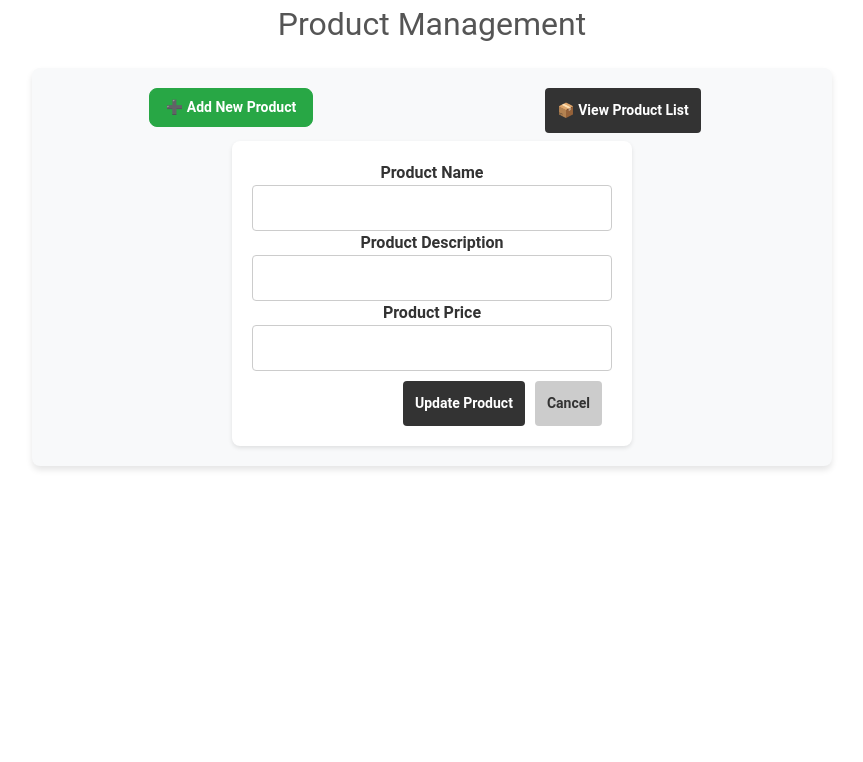
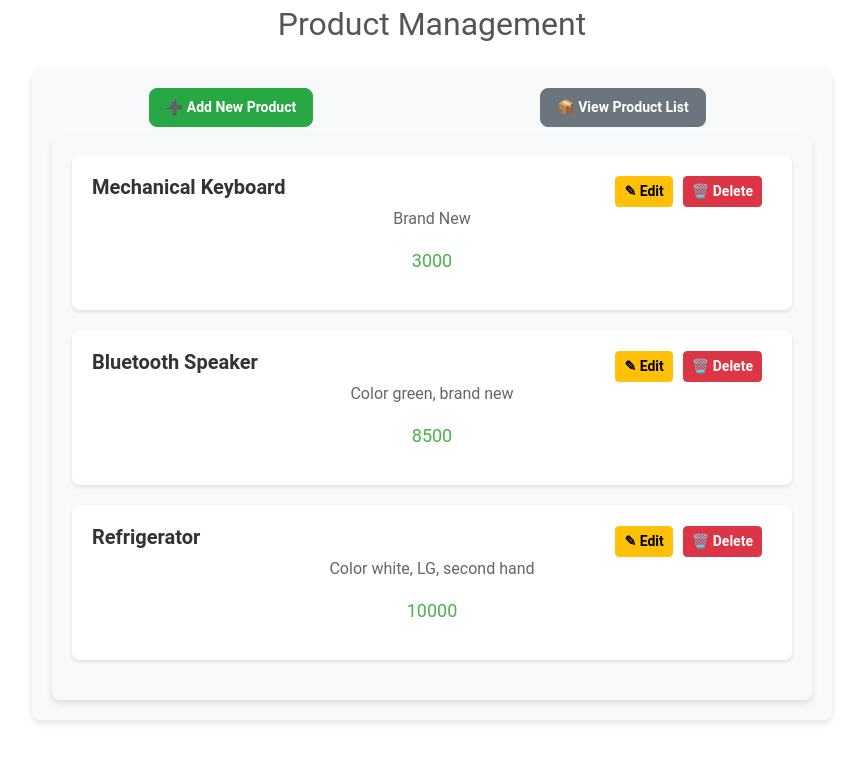
Before and after one commit to ranadaivan/ITEW6ACT2, a Vue app: page /edit-product/1 in a window 1280 px wide. Shown: the top 762 px of the page, without its empty margins (208-1071 px from the left). Built offline with nearby package versions, Linux system fonts and the light colour scheme; the HTML template or start-up script is replaced by a standard one.

Commit message:
Updating buttons

```diff
--- a/src/components/EditProduct.vue
+++ b/src/components/EditProduct.vue
@@ -1,109 +1,173 @@
 <template>
-  <form class="update-form" @submit.prevent="updateProduct">
+  <div class="container">
+    <div v-if="products.length > 0">
+      <div v-for="product in products" :key="product.id" class="product-item">
+        <div class="product-header">
+          <h3 class="product-name">{{ product.name }}</h3>
+          <div>
+            <button @click="editProduct(product)" class="btn btn-warning btn-sm">✎ Edit</button>
+            <button @click="confirmDelete(product)" class="btn btn-danger btn-sm">🗑️ Delete</button>
+          </div>
+        </div>
+        <p class="product-description">{{ product.description }}</p>
+        <p class="product-price">{{ product.price }}</p>
+        <!-- Edit form for each product -->
+        <form v-if="product.editMode" @submit.prevent="confirmUpdate(product)" class="update-form">
           <div class="form-group">
-      <label for="name" class="label">Product Name</label>
-      <input type="text" v-model="editedProduct.name" required class="form-control">
+            <label for="edit-name" class="label">Product Name</label>
+            <input type="text" v-model="product.editedName" required class="input-field">
           </div>
           <div class="form-group">
-      <label for="description" class="label">Product Description</label>
-      <input type="text" v-model="editedProduct.description" required class="form-control">
+            <label for="edit-description" class="label">Product Description</label>
+            <input type="text" v-model="product.editedDescription" required class="input-field">
           </div>
           <div class="form-group">
-      <label for="price" class="label">Product Price</label>
-      <input type="number" v-model.number="editedProduct.price" required class="form-control">
+            <label for="edit-price" class="label">Product Price</label>
+            <input type="number" v-model.number="product.editedPrice" required min="0" class="input-field">
           </div>
           <div class="buttons-container">
-      <button type="submit" class="btn btn-primary">Update Product</button>
-      <button type="button" @click="cancelEdit" class="btn btn-secondary">Cancel</button>
+            <button type="submit" class="submit-button">Update</button>
+            <button type="button" @click="cancelEdit(product)" class="cancel-button">Cancel</button>
           </div>
         </form>
+      </div>
+    </div>
+    <div v-else>
+      <p>No products added yet.</p>
+    </div>
+  </div>
 </template>
 
 <script>
+import Swal from 'sweetalert2';
+
 export default {
-  props: ['product'],
-  data() {
-    return {
-      editedProduct: { ...this.product }
-    };
+  computed: {
+    products() {
+      return this.$store.getters.getAllProducts;
+    }
   },
   methods: {
-    updateProduct() {
-      // Emit an event to notify the parent component to update the product
-      this.$emit('update-product', this.editedProduct);
+    editProduct(product) {
+      product.editMode = true;
+      product.editedName = product.name;
+      product.editedDescription = product.description;
+      product.editedPrice = product.price;
     },
-    cancelEdit() {
-      // Emit an event to notify the parent component to cancel editing
-      this.$emit('cancel-edit');
+    confirmUpdate(product) {
+      Swal.fire({
+        title: 'Are you sure?',
+        text: "You won't be able to revert this!",
+        icon: 'warning',
+        showCancelButton: true,
+        confirmButtonColor: '#3085d6',
+        cancelButtonColor: '#d33',
+        confirmButtonText: 'Yes, update it!'
+      }).then((result) => {
+        if (result.isConfirmed) {
+          this.updateProduct(product);
+          Swal.fire(
+            'Updated!',
+            'Your product has been updated.',
+            'success'
+          )
+        }
+      });
+    },
+    updateProduct(product) {
+      product.name = product.editedName;
+      product.description = product.editedDescription;
+      product.price = product.editedPrice;
+      product.editMode = false;
+
+      Swal.fire({
+        icon: 'success',
+        title: 'Product Updated Successfully!',
+        showConfirmButton: false,
+        timer: 1500
+      });
+    },
+    cancelEdit(product) {
+      product.editMode = false;
+    },
+    confirmDelete(product) {
+      Swal.fire({
+        title: 'Are you sure?',
+        text: "You won't be able to revert this!",
+        icon: 'warning',
+        showCancelButton: true,
+        confirmButtonColor: '#d33',
+        cancelButtonColor: '#3085d6',
+        confirmButtonText: 'Yes, delete it!'
+      }).then((result) => {
+        if (result.isConfirmed) {
+          this.deleteProduct(product);
+          Swal.fire(
+            'Deleted!',
+            'Your product has been deleted.',
+            'success'
+          )
+        }
+      });
+    },
+    deleteProduct(product) {
+      this.$store.dispatch('deleteProduct', product.id);
     }
   }
-}
+};
 </script>
 
 <style>
-body {
-  font-family: 'Roboto', sans-serif;
+.label {
+  font-weight: bold;
+}
+
+.input-field {
+  width: 100%;
+  padding: 10px;
+  border: 1px solid #ccc;
+  border-radius: 4px;
+  box-sizing: border-box;
 }
 
 .update-form {
   max-width: 400px;
   margin: 0 auto;
-  background-color: #ffffff;
-  border-radius: 8px;
   padding: 20px;
-  box-shadow: 0 2px 4px rgba(0, 0, 0, 0.1);
-}
-
-.label {
-  font-weight: bold;
-  color: #333;
-}
-
-.form-control {
-  padding: 10px;
-  border: 1px solid #ccc;
-  border-radius: 4px;
-}
-
-.btn-primary {
-  padding: 12px;
-  background-color: #333;
-  border: none;
-  border-radius: 4px;
-  cursor: pointer;
-  transition: background-color 0.3s;
-  color: #fff;
-}
-
-.btn-primary:hover {
-  background-color: #666;
-}
-
-.btn-primary:active {
-  background-color: #000;
-}
-
-.btn-secondary {
-  padding: 12px;
-  background-color: #ccc;
-  border: none;
-  border-radius: 4px;
-  cursor: pointer;
-  transition: background-color 0.3s;
-  color: #333;
-}
-
-.btn-secondary:hover {
-  background-color: #aaa;
-}
-
-.btn-secondary:active {
-  background-color: #999;
 }
 
 .buttons-container {
   display: flex;
-  justify-content: flex-end;
+  justify-content: space-between;
   margin-top: 10px;
 }
+
+.submit-button,
+.cancel-button {
+  width: 48%;
+  padding: 12px;
+  border-radius: 4px;
+  cursor: pointer;
+  transition: background-color 0.3s;
+}
+
+.submit-button {
+  background: #007bff;
+  border: none;
+  color: #fff;
+}
+
+.submit-button:hover {
+  background: #0056b3;
+}
+
+.cancel-button {
+  background: #dc3545;
+  border: none;
+  color: #fff;
+}
+
+.cancel-button:hover {
+  background: #c82333;
+}
 </style>
--- a/src/components/ProductList.vue
+++ b/src/components/ProductList.vue
@@ -6,13 +6,13 @@
           <h3 class="product-name">{{ product.name }}</h3>
           <div>
             <button @click="editProduct(product)" class="btn btn-warning btn-sm">✎ Edit</button>
-            <button @click="deleteProduct(product)" class="btn btn-danger btn-sm">🗑️ Delete</button>
+            <button @click="confirmDelete(product)" class="btn btn-danger btn-sm">🗑️ Delete</button> <!-- Modified click event -->
           </div>
         </div>
         <p class="product-description">{{ product.description }}</p>
         <p class="product-price">{{ product.price }}</p>
         <!-- Edit form for each product -->
-        <form v-if="product.editMode" @submit.prevent="confirmUpdate(product)" class="update-form">
+        <form v-if="product.editMode" @submit.prevent="confirmUpdate(product)" class="update-form"> <!-- Added confirmUpdate call on form submit -->
           <div class="form-group">
             <label for="edit-name">Product Name</label>
             <input type="text" v-model="product.editedName" required class="input-field">
@@ -55,6 +55,7 @@ export default {
       product.editedPrice = product.price;
     },
     confirmUpdate(product) {
+      // Confirm update
       Swal.fire({
         title: 'Are you sure?',
         text: "You won't be able to revert this!",
@@ -75,6 +76,7 @@ export default {
       });
     },
     updateProduct(product) {
+      // Update product
       product.name = product.editedName;
       product.description = product.editedDescription;
       product.price = product.editedPrice;
@@ -89,15 +91,37 @@ export default {
       });
     },
     cancelEdit(product) {
+      // Cancel editing
       product.editMode = false;
     },
+    confirmDelete(product) {
+      // Confirm delete
+      Swal.fire({
+        title: 'Are you sure?',
+        text: "You won't be able to revert this!",
+        icon: 'warning',
+        showCancelButton: true,
+        confirmButtonColor: '#d33',
+        cancelButtonColor: '#3085d6',
+        confirmButtonText: 'Yes, delete it!'
+      }).then((result) => {
+        if (result.isConfirmed) {
+          this.deleteProduct(product);
+          Swal.fire(
+            'Deleted!',
+            'Your product has been deleted.',
+            'success'
+          )
+        }
+      });
+    },
     deleteProduct(product) {
+      // Delete product
       this.$store.dispatch('deleteProduct', product.id);
     }
   }
 };
 </script>
-
 
 <style>
 body {
```
Lines whose indentation alone changed are shown as unchanged.
